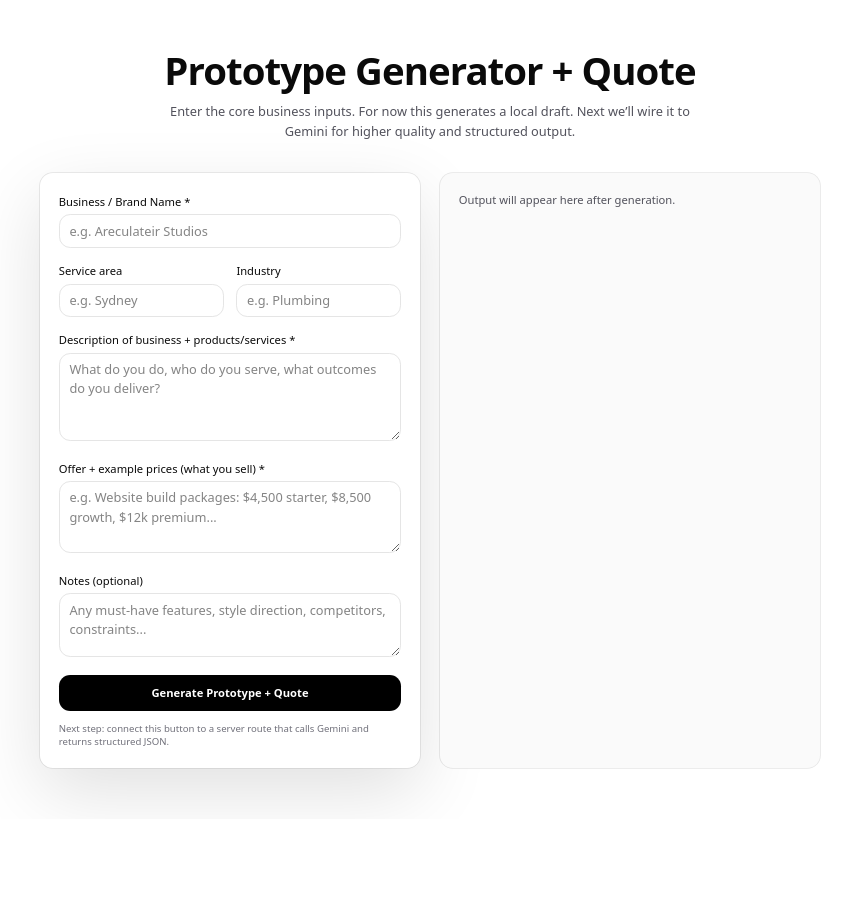
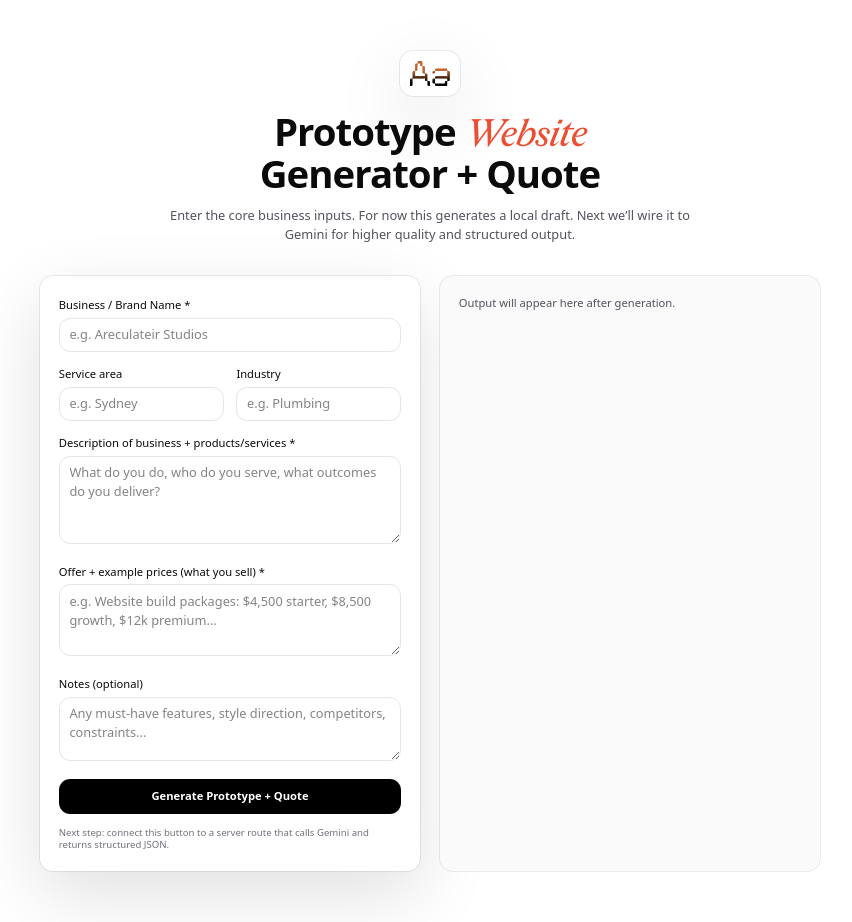
Before and after one commit to telluricaquarian/aclr77, a Next.js app: page /prototype in a window 1280 px wide. Shown: the whole page, without its empty margins (210-1062 px from the left). Before the commit the page ends 819 px from the top, so only its background shows below. Built offline with nearby package versions, Linux system fonts and the light colour scheme.

Commit message:
Style prototype header with Aa logo and italic Website accent

```diff
--- a/src/app/prototype/page.tsx
+++ b/src/app/prototype/page.tsx
@@ -1,5 +1,6 @@
 "use client";
 
+import Image from "next/image";
 import React, { useMemo, useState } from "react";
 
 type PrototypeResult = {
@@ -71,8 +72,8 @@ export default function PrototypePage() {
 
         setIsSubmitting(true);
         try {
-            // ✅ For now: local “stub generator” (so it compiles and deploys).
-            // Next step: swap this for a POST to /api/prototype/generate (Gemini).
+            // For now: local stub generator (compiles/deploys)
+            // Next: swap for POST to /api/prototype/generate (Gemini)
             const base = businessName.trim();
 
             const draft: PrototypeResult = {
@@ -129,21 +130,15 @@ export default function PrototypePage() {
                 },
             };
 
-            // Lightly mix in some user specifics
             const extra = [
                 serviceArea.trim() ? `Service area: ${serviceArea.trim()}` : null,
                 industry.trim() ? `Industry: ${industry.trim()}` : null,
                 notes.trim() ? `Notes: ${clampText(notes.trim(), 300)}` : null,
             ].filter(Boolean) as string[];
 
-            if (extra.length) {
-                draft.quote.assumptions.unshift(...extra);
-            }
+            if (extra.length) draft.quote.assumptions.unshift(...extra);
 
-            // Add offer + description into assumptions to keep it visible in output for now
-            draft.quote.assumptions.unshift(
-                `Offer: ${clampText(offer.trim(), 250)}`
-            );
+            draft.quote.assumptions.unshift(`Offer: ${clampText(offer.trim(), 250)}`);
             draft.quote.assumptions.unshift(
                 `Description: ${clampText(description.trim(), 350)}`
             );
@@ -163,9 +158,26 @@ export default function PrototypePage() {
     return (
         <main className="mx-auto w-full max-w-5xl px-4 py-12 sm:px-6 sm:py-16">
             <div className="mx-auto max-w-2xl text-center">
+                {/* Aa boxed logo (matches proposal vibe) */}
+                <div className="mx-auto mb-5 flex w-full justify-center">
+                    <div className="rounded-2xl bg-white p-3 shadow-[0_30px_90px_rgba(0,0,0,0.12)] ring-1 ring-black/10">
+                        <Image
+                            src="/images/Aaisolate.png"
+                            alt="Areculateir Aa mark"
+                            width={44}
+                            height={44}
+                            priority
+                            className="h-8 w-auto select-none"
+                        />
+                    </div>
+                </div>
+
                 <h1 className="text-balance text-3xl font-semibold tracking-tight sm:text-5xl">
-                    Prototype Generator + Quote
+                    Prototype{" "}
+                    <span className="font-redaction italic text-[#ED4D30]">Website</span>{" "}
+                    Generator + Quote
                 </h1>
+
                 <p className="mt-4 text-sm leading-6 text-zinc-600 sm:text-base">
                     Enter the core business inputs. For now this generates a local draft.
                     Next we’ll wire it to Gemini for higher quality and structured output.
@@ -259,7 +271,8 @@ export default function PrototypePage() {
                         </button>
 
                         <p className="text-xs text-zinc-500">
-                            Next step: connect this button to a server route that calls Gemini and returns structured JSON.
+                            Next step: connect this button to a server route that calls Gemini
+                            and returns structured JSON.
                         </p>
                     </form>
                 </div>
@@ -267,7 +280,9 @@ export default function PrototypePage() {
                 {/* Output */}
                 <div className="rounded-2xl bg-zinc-50 p-6 ring-1 ring-black/10">
                     {!result ? (
-                        <div className="text-sm text-zinc-600">Output will appear here after generation.</div>
+                        <div className="text-sm text-zinc-600">
+                            Output will appear here after generation.
+                        </div>
                     ) : (
                         <div className="space-y-6">
                             <div className="rounded-2xl bg-white p-5 shadow-sm ring-1 ring-black/5">
```
